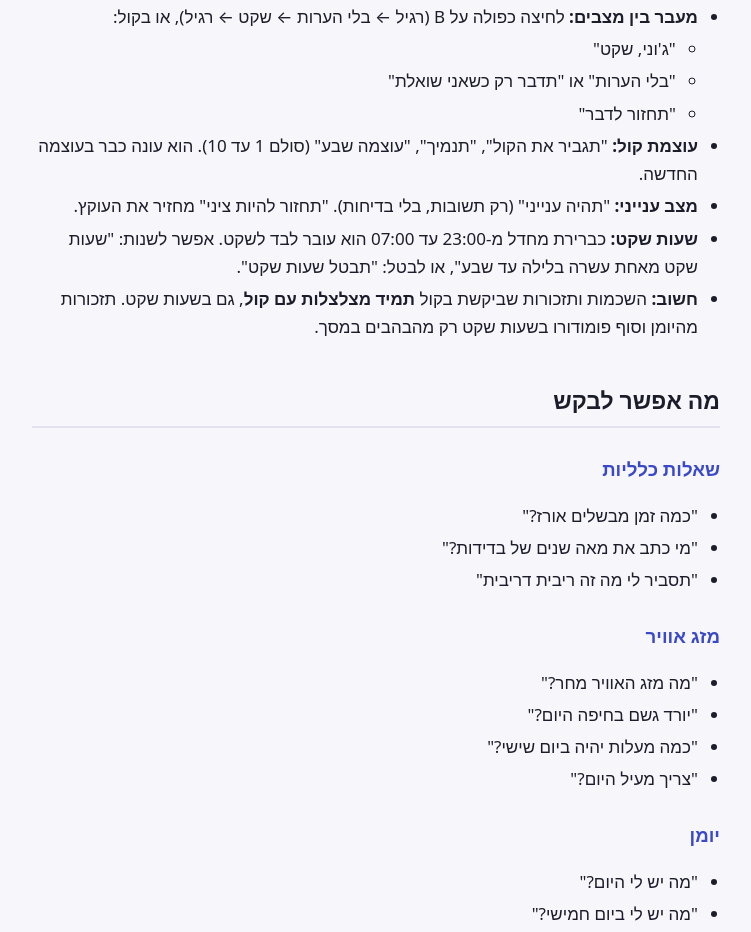
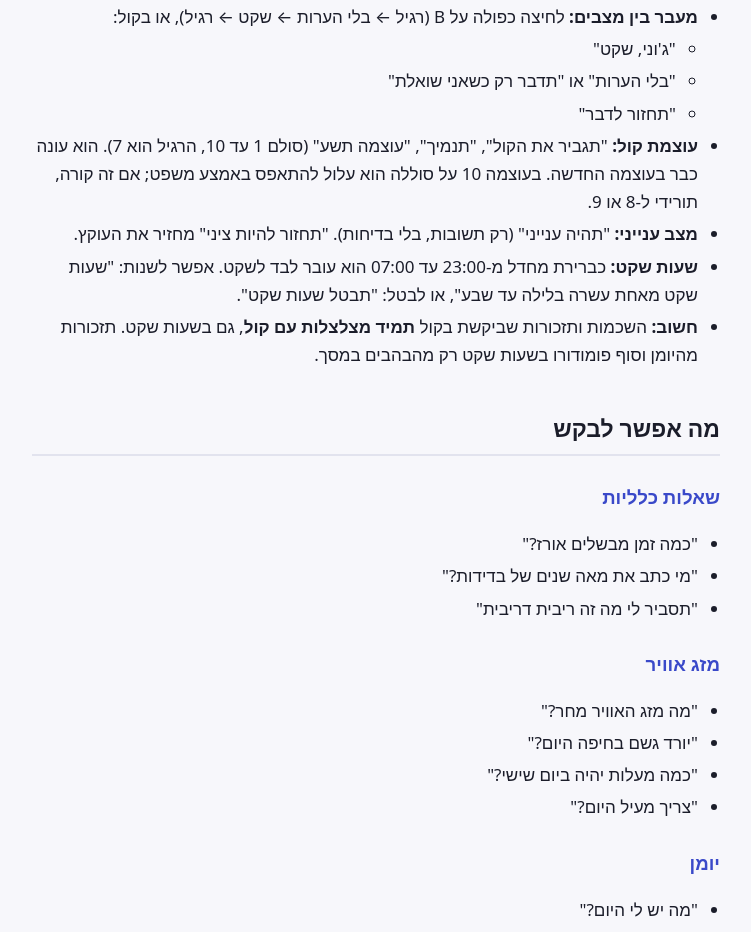
Before and after one commit to einav-yehezkely/einav-yehezkely.github.io, a plain HTML site: page johnny/index.html in a window 1280 px wide. Shown: the part 1369-2301 px from the top of the page, without its empty margins (264-1015 px from the left). Drawn offline with Linux system fonts and the light colour scheme.

Commit message:
Johnny guide: volume scale
Co-Authored-By: Claude Opus 5.5 <noreply@anthropic.com>

```diff
--- a/johnny/index.html
+++ b/johnny/index.html
@@ -122,7 +122,7 @@ footer{margin-top:3em;color:var(--muted);font-size:.85em}
 <li>&quot;תחזור לדבר&quot;</li>
 </ul>
 </li>
-<li><strong>עוצמת קול:</strong> &quot;תגביר את הקול&quot;, &quot;תנמיך&quot;, &quot;עוצמה שבע&quot; (סולם 1 עד 10). הוא עונה כבר בעוצמה החדשה.</li>
+<li><strong>עוצמת קול:</strong> &quot;תגביר את הקול&quot;, &quot;תנמיך&quot;, &quot;עוצמה תשע&quot; (סולם 1 עד 10, הרגיל הוא 7). הוא עונה כבר בעוצמה החדשה. בעוצמה 10 על סוללה הוא עלול להתאפס באמצע משפט; אם זה קורה, תורידי ל-8 או 9.</li>
 <li><strong>מצב ענייני:</strong> &quot;תהיה ענייני&quot; (רק תשובות, בלי בדיחות). &quot;תחזור להיות ציני&quot; מחזיר את העוקץ.</li>
 <li><strong>שעות שקט:</strong> כברירת מחדל מ-23:00 עד 07:00 הוא עובר לבד לשקט. אפשר לשנות: &quot;שעות שקט מאחת עשרה בלילה עד שבע&quot;, או לבטל: &quot;תבטל שעות שקט&quot;.</li>
 <li><strong>חשוב:</strong> השכמות ותזכורות שביקשת בקול <strong>תמיד מצלצלות עם קול</strong>, גם בשעות שקט. תזכורות מהיומן וסוף פומודורו בשעות שקט רק מהבהבים במסך.</li>
```
